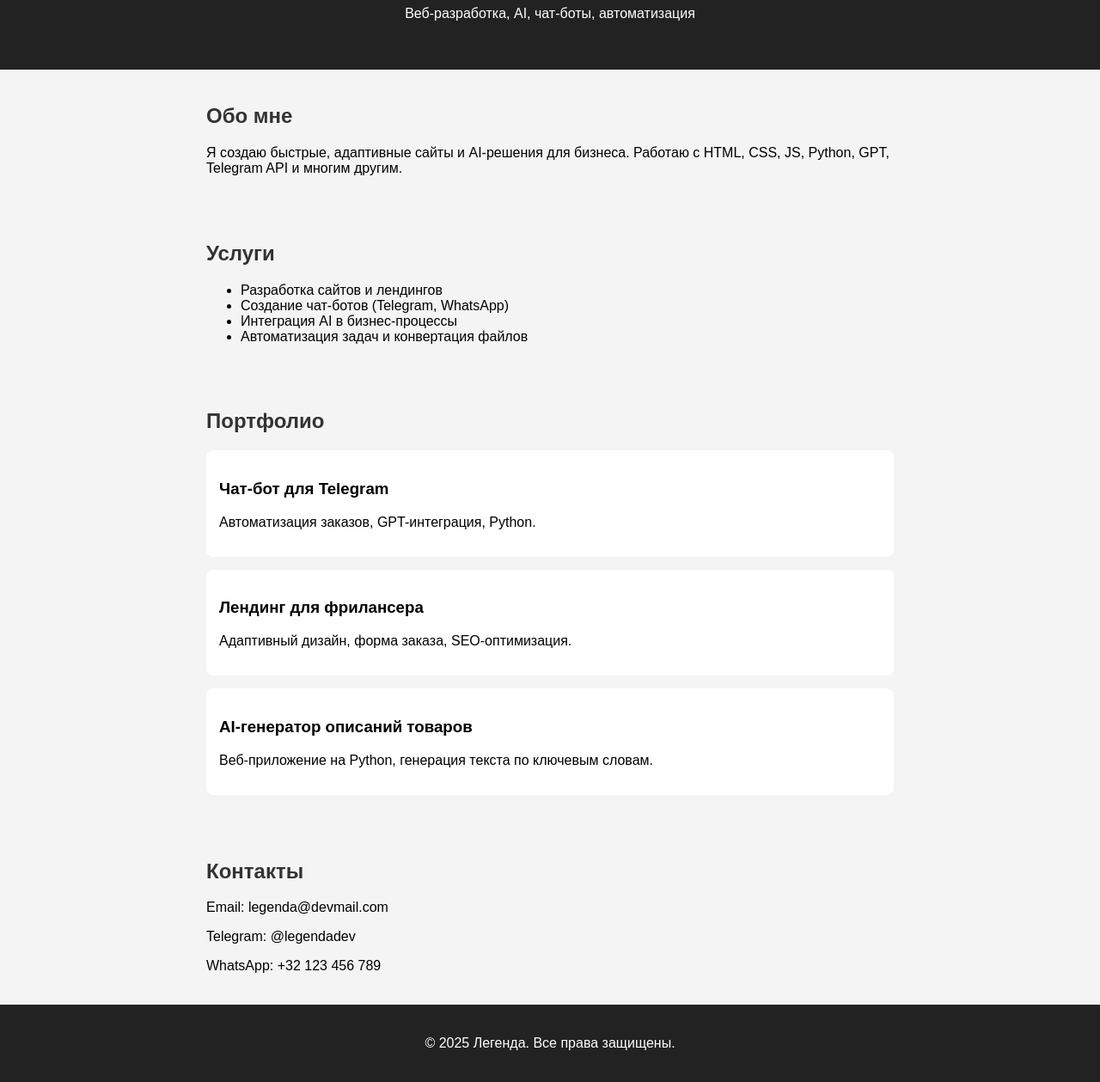
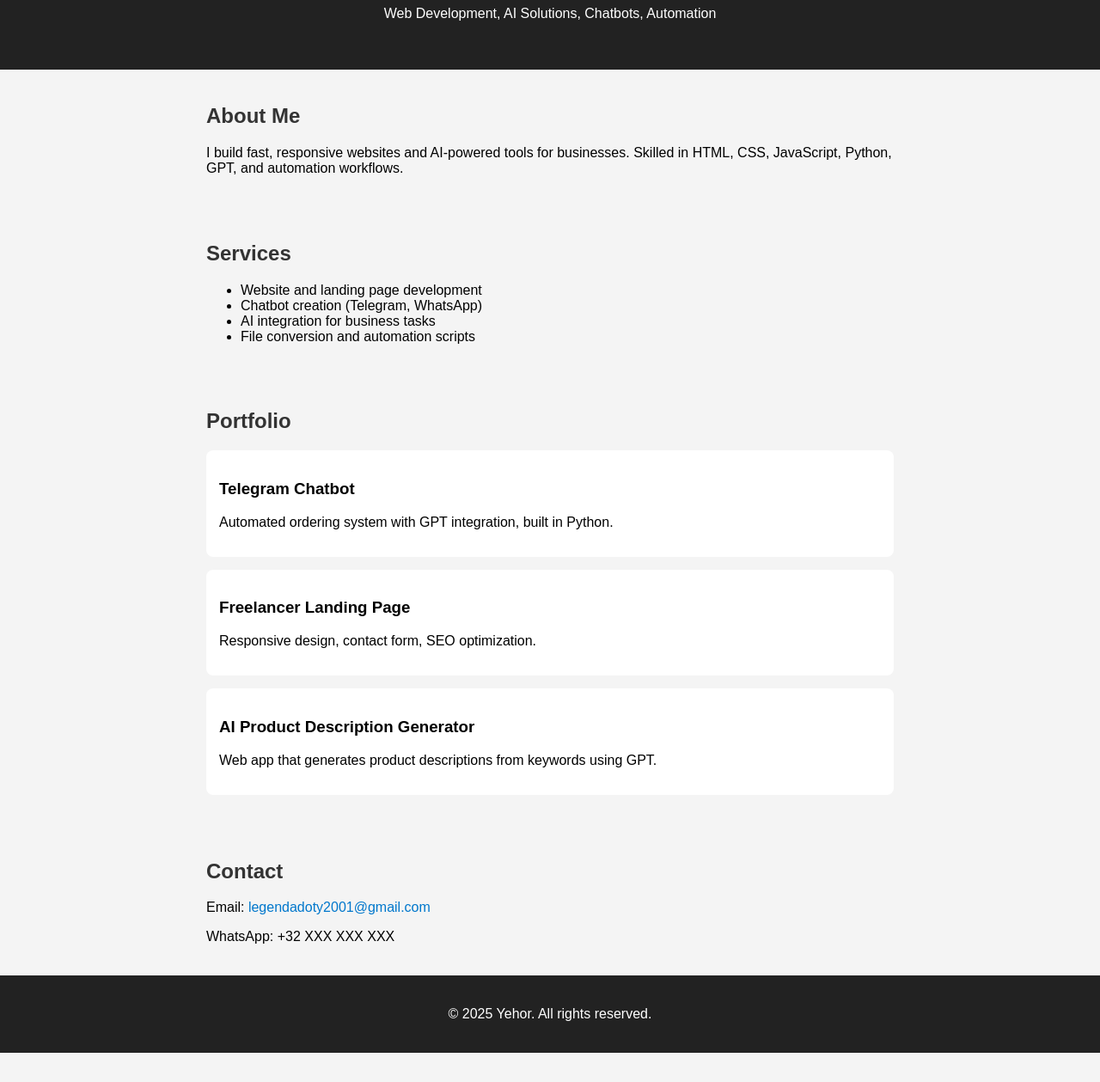
Before and after one commit to ad3quatt/legendadev-site, a plain HTML site: page index.html in a window 1280 px wide. Shown: the part 114-1373 px from the top of the page at 86% size. After the commit the page ends 1339 px from the top, so only its background shows below. Drawn offline with Linux system fonts and the light colour scheme.

Commit message:
Update index.html

```diff
--- a/index.html
+++ b/index.html
@@ -1,9 +1,9 @@
 <!DOCTYPE html>
-<html lang="ru">
+<html lang="en">
 <head>
   <meta charset="UTF-8">
   <meta name="viewport" content="width=device-width, initial-scale=1">
-  <title>Легенда — Веб-разработчик & AI</title>
+  <title>Yehor — Web Developer & AI Specialist</title>
   <style>
     body { font-family: Arial, sans-serif; margin: 0; padding: 0; background: #f4f4f4; }
     header { background: #222; color: #fff; padding: 40px 20px; text-align: center; }
@@ -17,50 +17,49 @@
 <body>
 
 <header>
-  <h1>Привет, я Легенда 👑</h1>
-  <p>Веб-разработка, AI, чат-боты, автоматизация</p>
+  <h1>Hello, I'm Yehor 👋</h1>
+  <p>Web Development, AI Solutions, Chatbots, Automation</p>
 </header>
 
 <section>
-  <h2>Обо мне</h2>
-  <p>Я создаю быстрые, адаптивные сайты и AI-решения для бизнеса. Работаю с HTML, CSS, JS, Python, GPT, Telegram API и многим другим.</p>
+  <h2>About Me</h2>
+  <p>I build fast, responsive websites and AI-powered tools for businesses. Skilled in HTML, CSS, JavaScript, Python, GPT, and automation workflows.</p>
 </section>
 
 <section>
-  <h2>Услуги</h2>
+  <h2>Services</h2>
   <ul>
-    <li>Разработка сайтов и лендингов</li>
-    <li>Создание чат-ботов (Telegram, WhatsApp)</li>
-    <li>Интеграция AI в бизнес-процессы</li>
-    <li>Автоматизация задач и конвертация файлов</li>
+    <li>Website and landing page development</li>
+    <li>Chatbot creation (Telegram, WhatsApp)</li>
+    <li>AI integration for business tasks</li>
+    <li>File conversion and automation scripts</li>
   </ul>
 </section>
 
 <section>
-  <h2>Портфолио</h2>
+  <h2>Portfolio</h2>
   <div class="portfolio-item">
-    <h3>Чат-бот для Telegram</h3>
-    <p>Автоматизация заказов, GPT-интеграция, Python.</p>
+    <h3>Telegram Chatbot</h3>
+    <p>Automated ordering system with GPT integration, built in Python.</p>
   </div>
   <div class="portfolio-item">
-    <h3>Лендинг для фрилансера</h3>
-    <p>Адаптивный дизайн, форма заказа, SEO-оптимизация.</p>
+    <h3>Freelancer Landing Page</h3>
+    <p>Responsive design, contact form, SEO optimization.</p>
   </div>
   <div class="portfolio-item">
-    <h3>AI-генератор описаний товаров</h3>
-    <p>Веб-приложение на Python, генерация текста по ключевым словам.</p>
+    <h3>AI Product Description Generator</h3>
+    <p>Web app that generates product descriptions from keywords using GPT.</p>
   </div>
 </section>
 
 <section>
-  <h2>Контакты</h2>
-  <p>Email: legenda@devmail.com</p>
-  <p>Telegram: @legendadev</p>
-  <p>WhatsApp: +32 123 456 789</p>
+  <h2>Contact</h2>
+  <p>Email: <a href="mailto:legendadoty2001@gmail.com">legendadoty2001@gmail.com</a></p>
+  <p>WhatsApp: +32 XXX XXX XXX</p>
 </section>
 
 <footer>
-  <p>© 2025 Легенда. Все права защищены.</p>
+  <p>© 2025 Yehor. All rights reserved.</p>
 </footer>
 
 </body>
```
